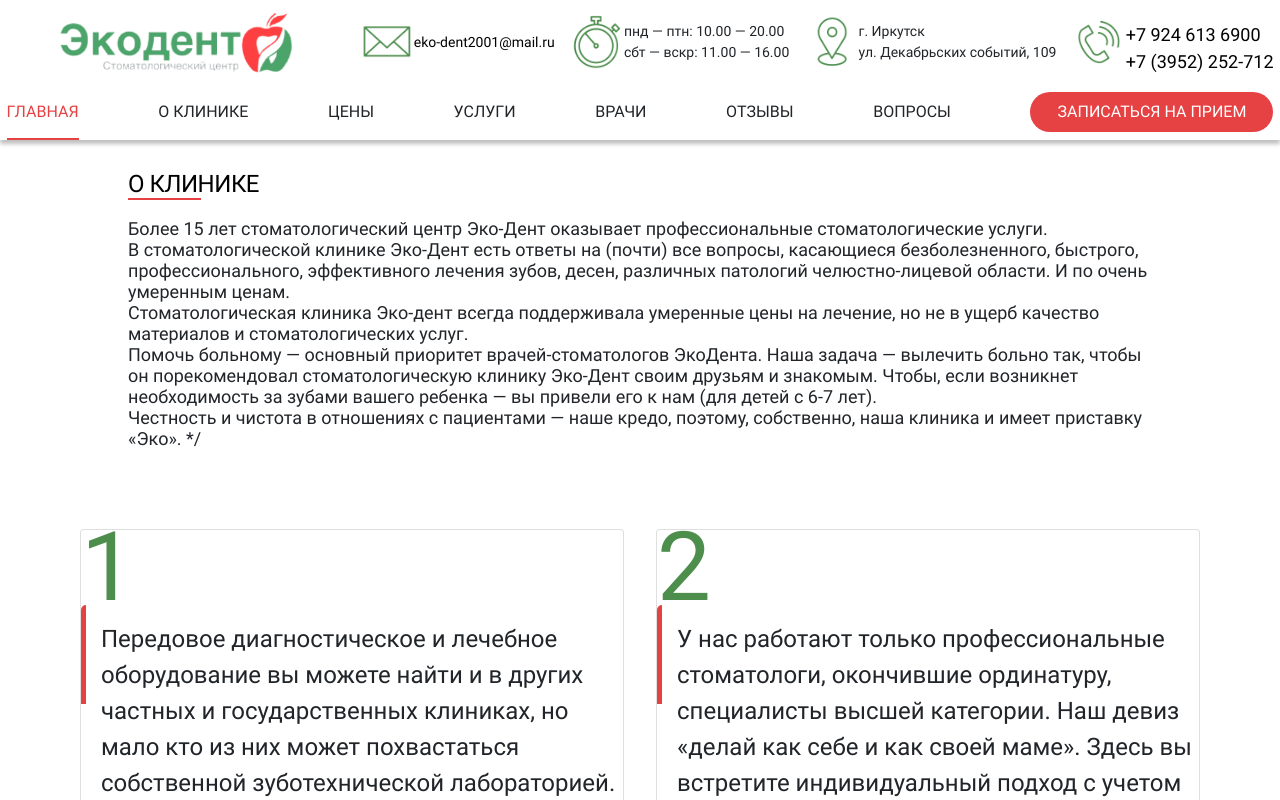
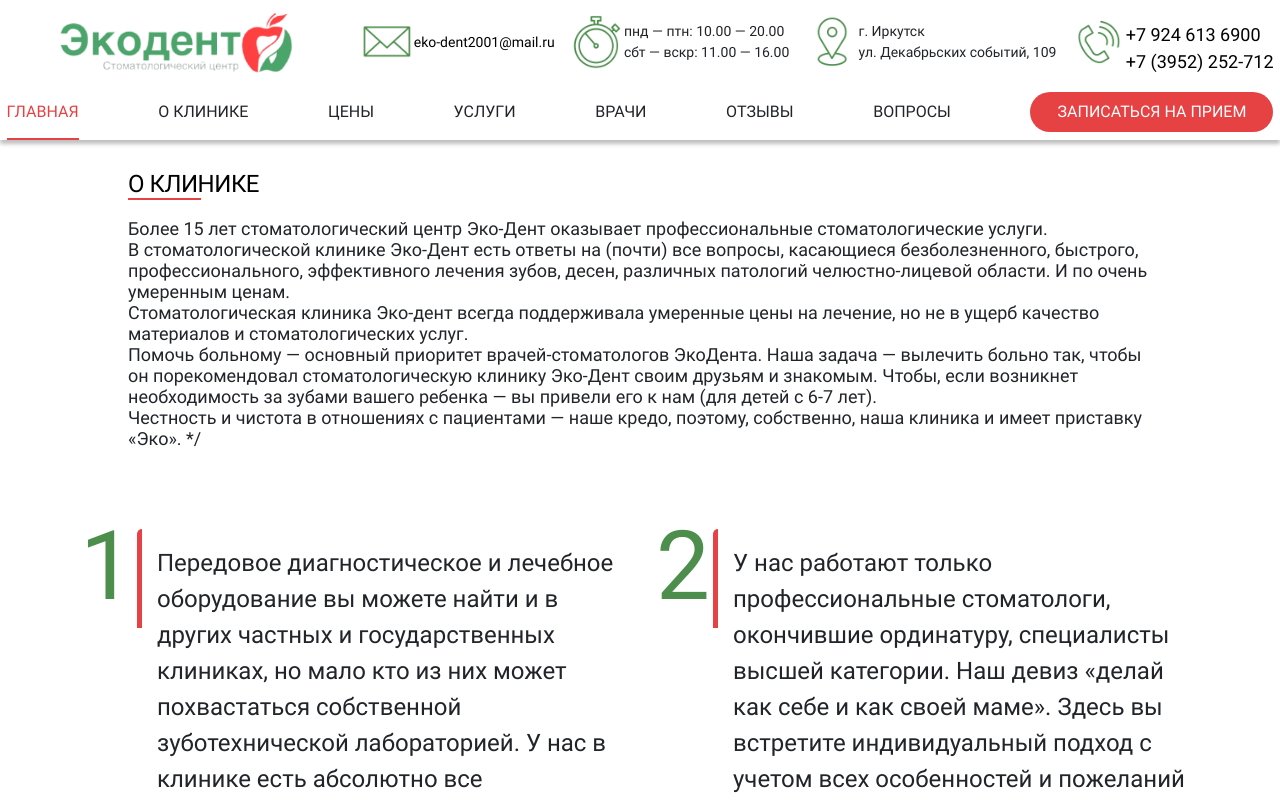
Before and after one commit to DimKaN7/ekodent, a Vue app: page / in a window 1280 px wide. Both pictures are taken after a click on the element "О КЛИНИКЕ". Shown: the top 800 px of the page. Built offline with nearby package versions, Linux system fonts and the light colour scheme.

Commit message:
[card_fix][fix] Фиксим разметку карточек

```diff
--- a/src/components/About/AboutCard.vue
+++ b/src/components/About/AboutCard.vue
@@ -1,7 +1,7 @@
 <template>
-  <div class="card">
-    <div class="card__number">{{number}}</div>
-    <div class="card__content">{{content}}</div>
+  <div class="card-block">
+    <div class="card-block__number">{{number}}</div>
+    <div class="card-block__content">{{content}}</div>
   </div>
 </template>
 
@@ -22,7 +22,7 @@
 </script>
 
 <style lang="scss">
-.card {
+.card-block {
   width: 544px;
   height: 230px;
   display: flex;
--- a/src/components/Tabs/About/About.vue
+++ b/src/components/Tabs/About/About.vue
@@ -106,7 +106,7 @@
 
 // TODO Перенезвать стили
 
-.card-container .card__content {
+.card-container .card-block__content {
   background: rgba(0, 0, 0, 0);
 }
 
@@ -159,7 +159,7 @@
     }
   }
 }
-.card-container .card{
+.card-container .card-block{
   height: 100%;
 }
 
```
